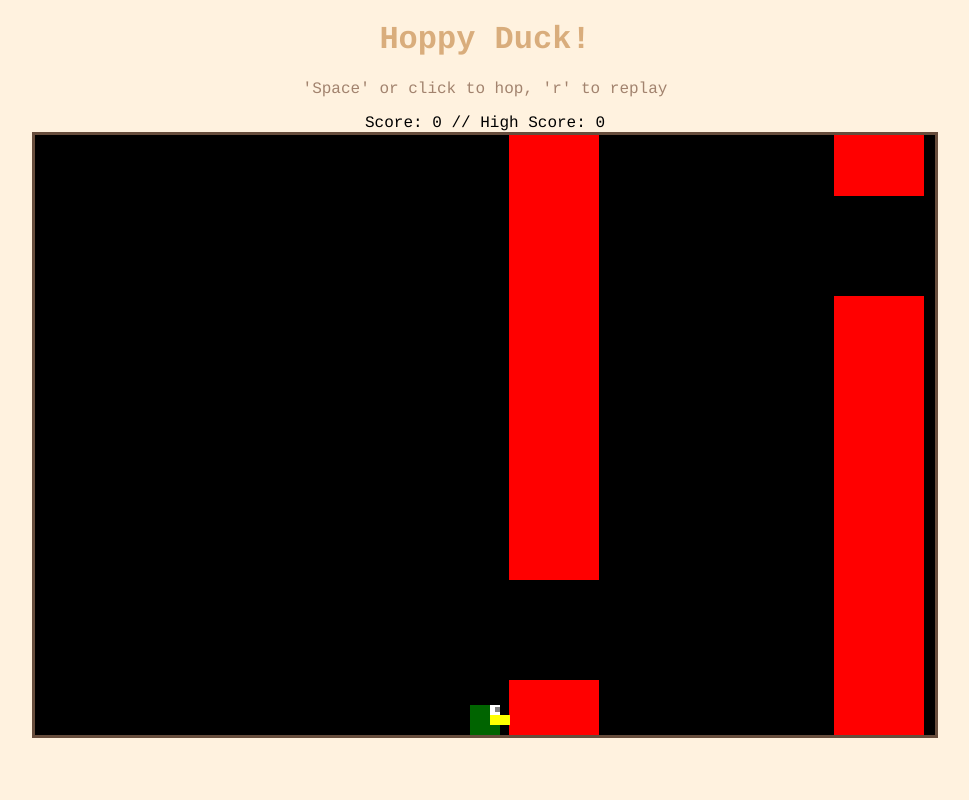
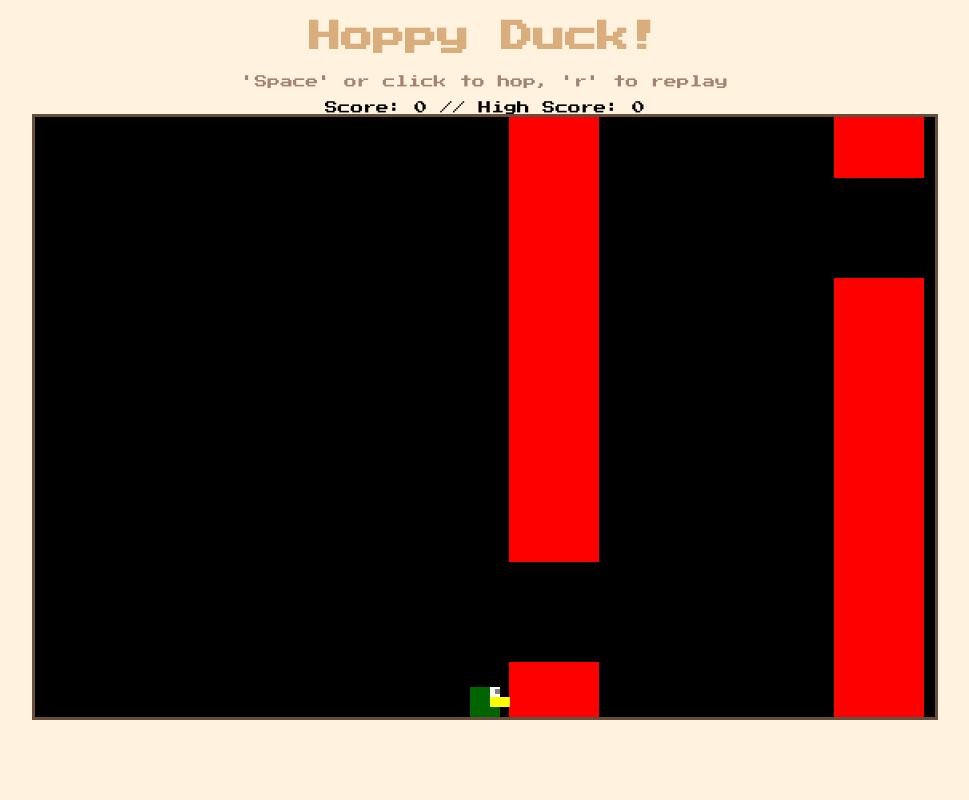
Before and after one commit to levihicks/hoppyduck, a PHP site: page / in a window 1280 px wide. Shown: the whole page, without its empty margins (155-1124 px from the left). Run offline with PHP 8.4, Linux system fonts and the light colour scheme.

Commit message:
add 'Press Start 2P' font (from google fonts)

```diff
--- a/index.html
+++ b/index.html
@@ -3,6 +3,7 @@
   <head>
     <meta charset="utf-8">
     <title>Hoppy Duck!</title>
+    <link href="https://fonts.googleapis.com/css?family=Press+Start+2P" rel="stylesheet">
     <link rel="stylesheet" href="styles/style.css">
   </head>
 
--- a/styles/style.css
+++ b/styles/style.css
@@ -1,7 +1,8 @@
 html{
 	height: 100%;
 	margin: auto;
-	font-family: courier;
+	font-family: 'Press Start 2P',courier;
+	font-size: 1em;
 	background: #fff2df;
 }
 
@@ -11,12 +12,18 @@
 
 h1{
 	color: #d9ad7c;
+	font-size: 2em;
 }
 
 p{
 	color: #a2836e;
+	font-size: .8em;
 }
 
 canvas {
 	border: 3px solid #674d3c;
 }
+
+.score{
+	font-size: .8em;
+}
```
